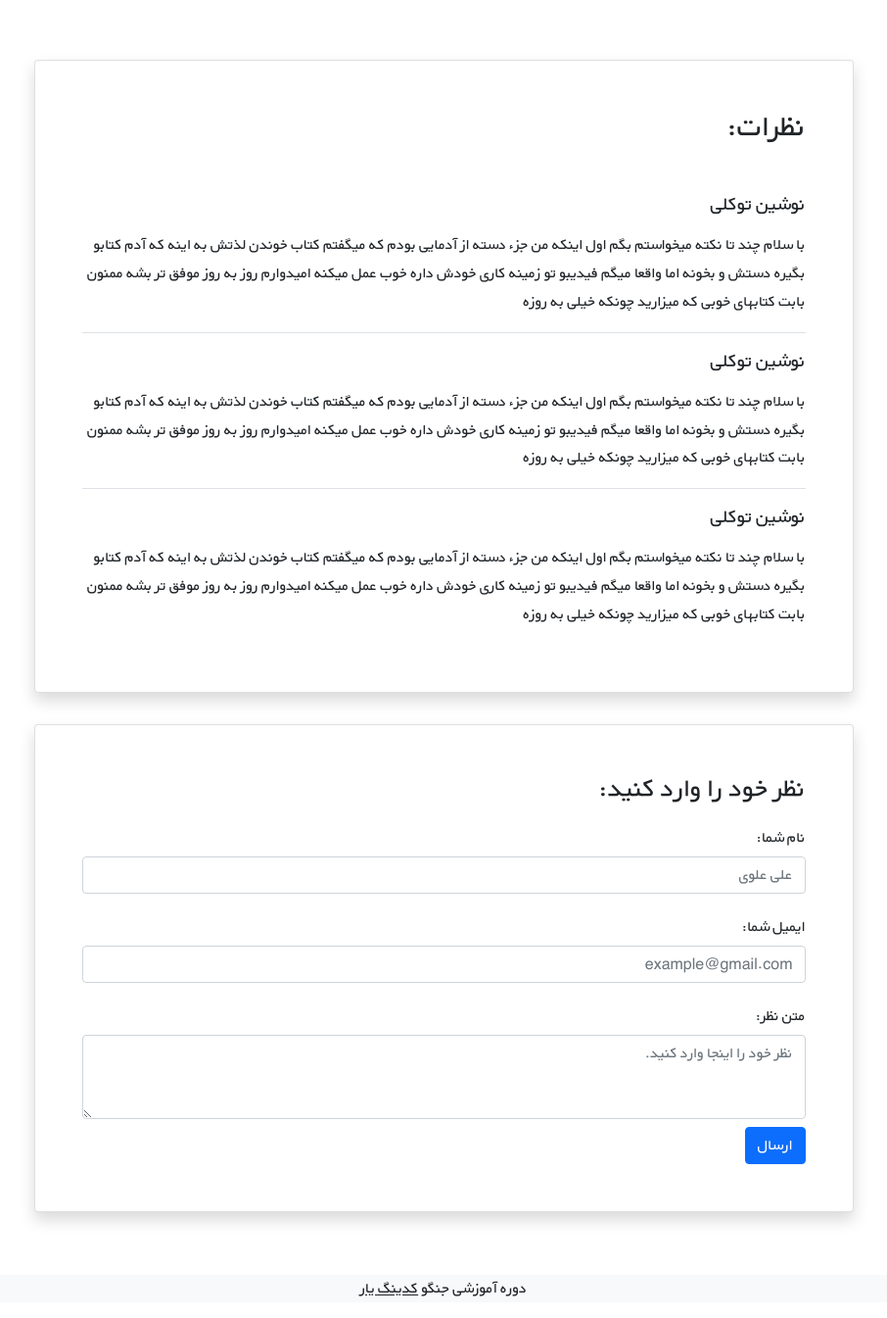
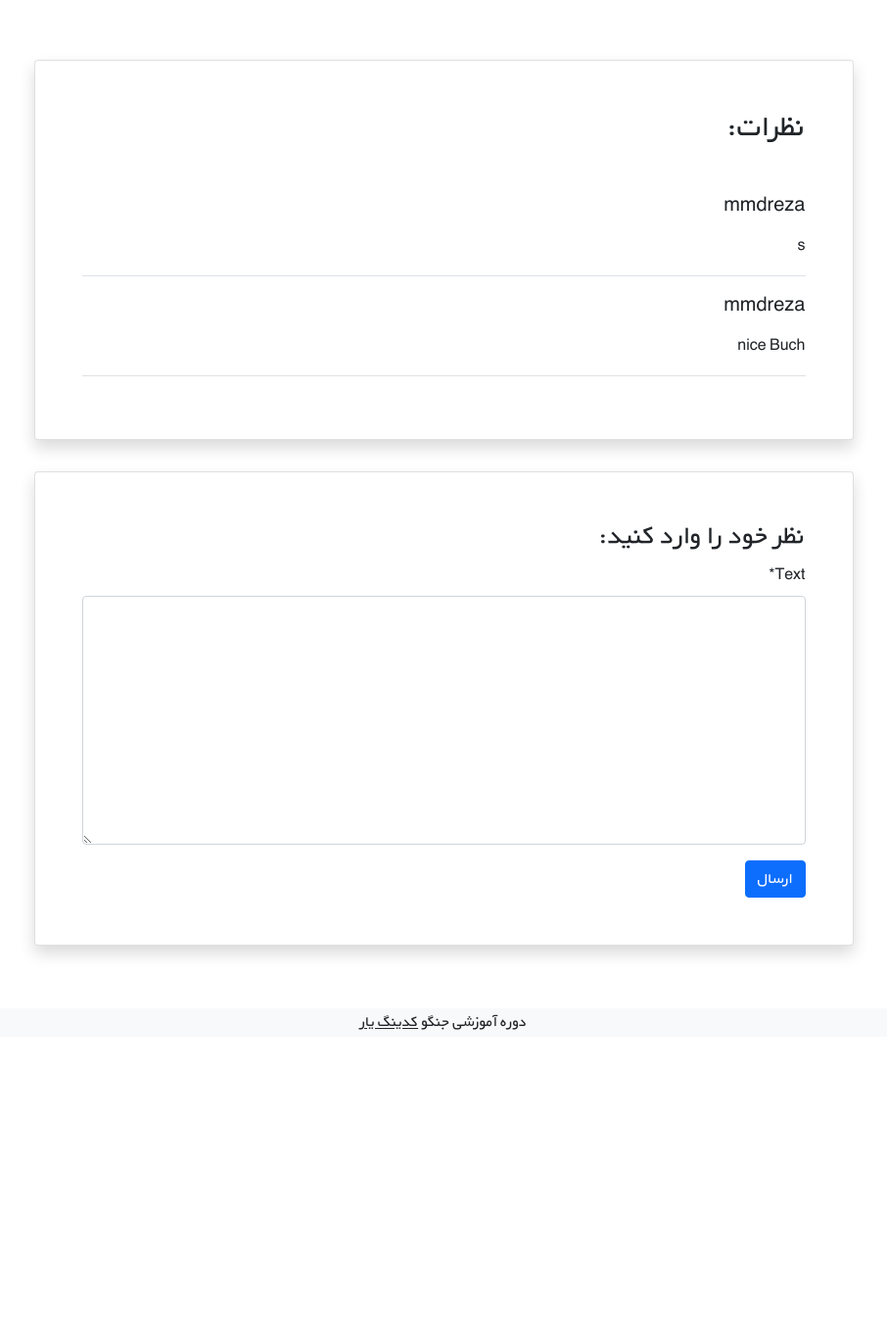
Before and after one commit to thesooge/django_bookstore_practice, a Django app: page /book/6 in a window 1280 px wide. Shown: the part 537-1882 px from the top of the page at 98% size, without its empty margins (187-1093 px from the left). After the commit the page ends 1588 px from the top, so only its background shows below. Run offline with Django 5.2, Linux system fonts and the light colour scheme; data comes from the database, SQL or seed files in the repository; both versions use the stored data as it was after the commit; some libraries are stand-ins or nearby versions.

Commit message:
add comments section

```diff
--- a/books/admin.py
+++ b/books/admin.py
@@ -1,6 +1,7 @@
 from django.contrib import admin
-from .models import BookModel
+from .models import BookModel, Comments
 
 # Register your models here.
 
 admin.site.register(BookModel)
+admin.site.register(Comments)
--- a/books/forms.py
+++ b/books/forms.py
@@ -1,9 +1,14 @@
 
 from django.forms import ModelForm
 
-from .models import BookModel
+from .models import BookModel, Comments
 
 class CreateForm(ModelForm):
     class Meta:
         model = BookModel
         fields = ['title', 'description', 'author', 'price','cover',]
+
+class CommentForm(ModelForm):
+    class Meta:
+        model = Comments
+        fields = ['text', ]
--- a/books/models.py
+++ b/books/models.py
@@ -15,8 +15,16 @@ class BookModel(models.Model):
 
 
 
+
     def __str__(self):
         return f"{self.title}---{self.author}"
 
     def get_absolute_url(self):
         return reverse('book-detail' ,args=[self.id])
+
+
+class Comments(models.Model):
+
+    writer = models.ForeignKey(get_user_model(), on_delete=models.CASCADE)
+    book = models.ForeignKey(BookModel, on_delete=models.CASCADE, related_name='comments')
+    text = models.TextField()
--- a/books/templates/books/book-detail.html
+++ b/books/templates/books/book-detail.html
@@ -1,7 +1,7 @@
 {% extends "_base.html" %}
 
- {% load static %}
-
+{% load static %}
+{% load crispy_forms_tags %}
 {% block page_title %}
 post detail
 {% endblock page_title %}
@@ -48,24 +48,15 @@ post detail
             <div class="d-flex justify-content-center">
                 <div class="card shadow my-3 p-5 w-sm-75 w-100">
                     <h2 class="mb-5">نظرات:</h2>
-                    <div class="border-bottom mb-3">
-                        <h5 class="mb-3">نوشین توکلی</h5>
-                        <p>با سلام چند تا نکته میخواستم بگم اول اینکه من جزء دسته از آدمایی بودم که میگفتم کتاب خوندن لذتش
-                            به اینه که آدم کتابو بگیره دستش و بخونه اما واقعا میگم فیدیبو تو زمینه کاری خودش داره خوب عمل
-                            میکنه امیدوارم روز به روز موفق تر بشه ممنون بابت کتابهای خوبی که میزارید چونکه خیلی به روزه</p>
-                    </div>
-                    <div class="border-bottom mb-3">
-                        <h5 class="mb-3">نوشین توکلی</h5>
-                        <p>با سلام چند تا نکته میخواستم بگم اول اینکه من جزء دسته از آدمایی بودم که میگفتم کتاب خوندن لذتش
-                            به اینه که آدم کتابو بگیره دستش و بخونه اما واقعا میگم فیدیبو تو زمینه کاری خودش داره خوب عمل
-                            میکنه امیدوارم روز به روز موفق تر بشه ممنون بابت کتابهای خوبی که میزارید چونکه خیلی به روزه</p>
-                    </div>
-                    <div>
-                        <h5 class="mb-3">نوشین توکلی</h5>
-                        <p>با سلام چند تا نکته میخواستم بگم اول اینکه من جزء دسته از آدمایی بودم که میگفتم کتاب خوندن لذتش
-                            به اینه که آدم کتابو بگیره دستش و بخونه اما واقعا میگم فیدیبو تو زمینه کاری خودش داره خوب عمل
-                            میکنه امیدوارم روز به روز موفق تر بشه ممنون بابت کتابهای خوبی که میزارید چونکه خیلی به روزه</p>
-                    </div>
+
+                    {% for comment in comments %}
+                        <div class="border-bottom mb-3">
+                            <h5 class="mb-3">{{comment.writer.username}}</h5>
+                            <p>{{comment.text}}</p>
+                        </div>
+                    {% endfor %}
+
+
                 </div>
             </div>
 
@@ -73,19 +64,8 @@ post detail
                 <div class="card shadow my-3 p-5 w-sm-75 w-100">
                     <h3>نظر خود را وارد کنید:</h3>
                     <form method="POST">
-                        <div class="form-group py-2">
-                            <label class="py-1" for="author_name">نام شما:</label>
-                            <input type="text" class="form-control" placeholder="علی علوی" name="author_name">
-                        </div>
-                        <div class="form-group py-2">
-                            <label class="py-1" for="email">ایمیل شما:</label>
-                            <input type="email" class="form-control" placeholder="example@gmail.com" name="email">
-                        </div>
-                        <div class="form-group py-2">
-                            <label class="py-1" for="comment_text">متن نظر:</label>
-                            <textarea class="form-control" name="text" rows="3"
-                                      placeholder="نظر خود را اینجا وارد کنید."></textarea>
-                        </div>
+                        {% csrf_token %}
+                        {{ form|crispy }}
                         <button type="submit" class="btn btn-primary">ارسال</button>
                     </form>
                 </div>
--- a/books/urls.py
+++ b/books/urls.py
@@ -5,7 +5,7 @@ from . import views
 
 urlpatterns = [
     path('', views.BookList.as_view(), name='book-list'),
-    path('<int:pk>', views.BookDetail.as_view(), name='book-detail'),
+    path('<int:pk>', views.BookDetail, name='book-detail'),
     path('<int:pk>/update', views.UpdateBook.as_view(), name='book-update'),
     path('<int:pk>/delete',views.BookDelete.as_view(), name='book-delete'),
     path('add/', views.BookAdd.as_view(), name='book-add'),
--- a/books/views.py
+++ b/books/views.py
@@ -1,9 +1,9 @@
-from django.shortcuts import render, reverse, redirect
+from django.shortcuts import render, reverse, redirect, get_object_or_404
 
 from django.views import generic
-from .forms import CreateForm
+from .forms import CreateForm, CommentForm
 
-from .models import BookModel
+from .models import BookModel, Comments
 
 # Create your views here.
 
@@ -19,10 +19,31 @@ class UpdateBook(generic.UpdateView):
     context_object_name = 'book'
     fields = ['title', 'description', 'author', 'cover']
 
-class BookDetail(generic.DetailView):
-    model = BookModel
-    template_name = 'books/book-detail.html'
-    context_object_name = 'book'
+# class BookDetail(generic.DetailView):
+#     model = BookModel
+#     template_name = 'books/book-detail.html'
+#     context_object_name = 'book'
+
+def BookDetail(request, pk):
+    book = get_object_or_404(BookModel, pk=pk)
+
+    book_comments = book.comments.all()
+
+    if request.method == 'POST':
+        commnet_form = CommentForm(request.POST)
+        if commnet_form.is_valid():
+            comment = commnet_form.save(commit=False)
+            comment.book = book
+            comment.writer = request.user
+            comment.save()
+            commnet_form = CommentForm()
+
+    else:
+        commnet_form = CommentForm()
+
+
+    return render(request, 'books/book-detail.html', {'book' : book, 'comments': book_comments, 'form' : commnet_form})
+
 
 class BookDelete(generic.DeleteView):
     model = BookModel
```
Also changed, not shown: books/migrations/0017_comments.py (added), books/migrations/0018_comments_text.py (added), books/migrations/0019_alter_comments_book.py (added), db.sqlite3.
